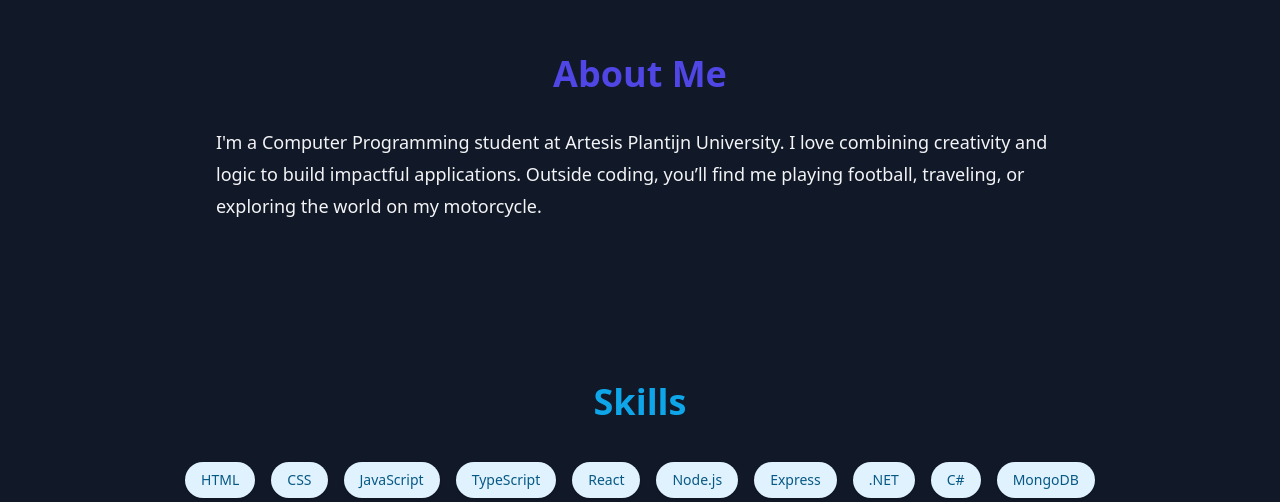
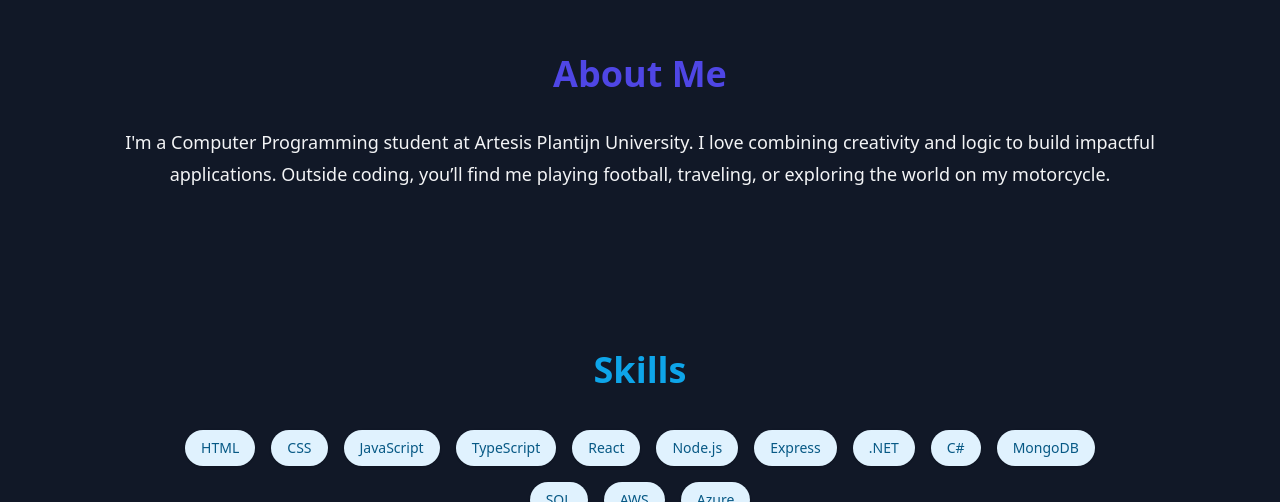
Before and after one commit to ybn0223/YassineB-portfolio, a React (Vite) app in the folder my-portfolio/: page / in a window 1280 px wide. Shown: the part 826-1328 px from the top of the page. Built offline with nearby package versions, Linux system fonts and the light colour scheme.

Commit message:
fixed background color margin

```diff
--- a/my-portfolio/src/components/About.jsx
+++ b/my-portfolio/src/components/About.jsx
@@ -4,7 +4,7 @@ import { motion } from "framer-motion";
 
 export default function About() {
   return (
-    <section id="about" className="bg-sky-100 dark:bg-gray-900 max-w-4xl mx-auto py-20 px-6">
+    <section id="about" className="py-20 bg-sky-100 dark:bg-gray-900 text-gray-900 dark:text-gray-100">
       <motion.h2
         className="text-4xl font-bold text-indigo-600 mb-8 text-center"
         initial={{ opacity: 0 }} whileInView={{ opacity: 1 }} transition={{ duration: 0.6 }}
@@ -12,7 +12,7 @@ export default function About() {
         About Me
       </motion.h2>
       <motion.p
-        className="text-lg leading-8"
+        className="text-lg text-center leading-8 px-20"
         initial={{ opacity: 0 }} whileInView={{ opacity: 1 }} transition={{ delay: 0.3, duration: 0.6 }}
       >
         I'm a Computer Programming student at Artesis Plantijn University.
```
